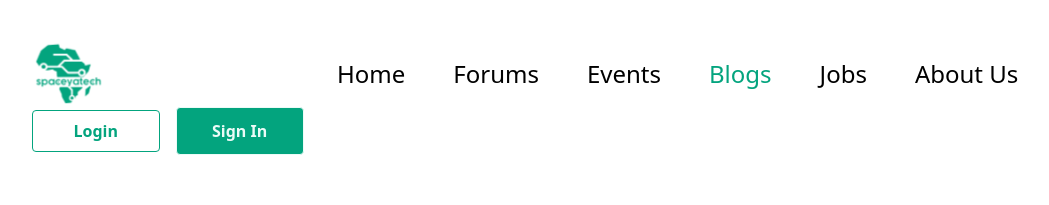
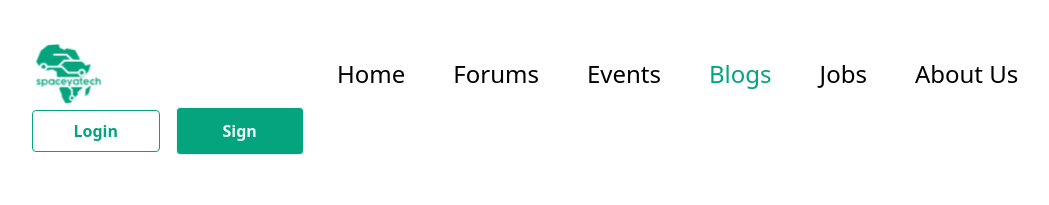
Before and after one commit to SpaceyaTech/Team-Berlin-React, a React (Create React App) app: page / in a window 1280 px wide. Shown: the top 205 px of the page, without its empty margins (115-1164 px from the left). Built offline with nearby package versions, Linux system fonts and the light colour scheme.

Commit message:
fix: Change Sign in copy to Sign up

```diff
--- a/src/components/navbar/index.tsx
+++ b/src/components/navbar/index.tsx
@@ -51,7 +51,7 @@ const Navbar = () => {
             Login
           </button>
           <button className="bg-secondaryGreen text-primaryWhite font-semibold  py-2 px-4 border w-32 h-12  rounded">
-            Sign In
+            Sign
           </button>
         </div>
       </nav>
```
